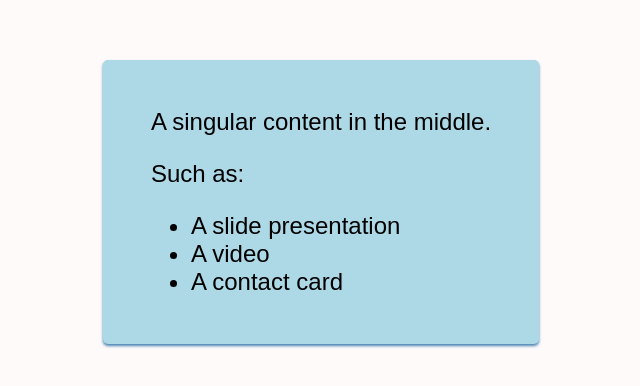
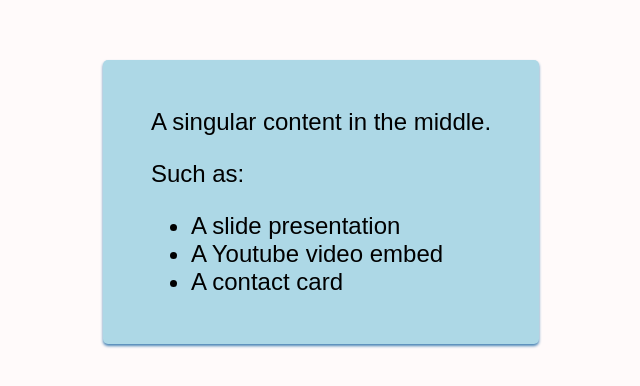
Before and after one commit to makzan/demo-github-and-netlify, a plain HTML site: page index.html in a window 1280 px wide. Shown: the part 166-552 px from the top of the page, without its empty margins (319-959 px from the left). Drawn offline with Linux system fonts and the light colour scheme.

Commit message:
Update index.html

```diff
--- a/index.html
+++ b/index.html
@@ -27,7 +27,7 @@
       <p>Such as:</p>
       <ul>
         <li>A slide presentation</li>
-        <li>A video</li>
+        <li>A Youtube video embed</li>
         <li>A contact card</li>
       </ul>
     </main>
```
